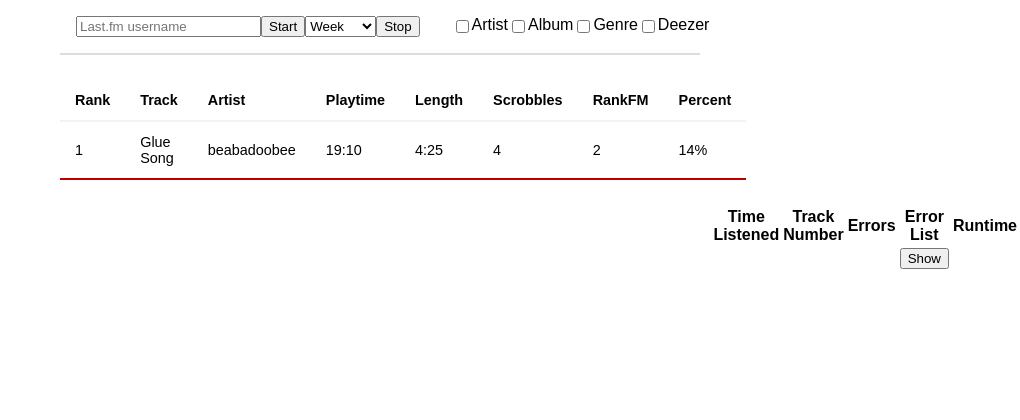
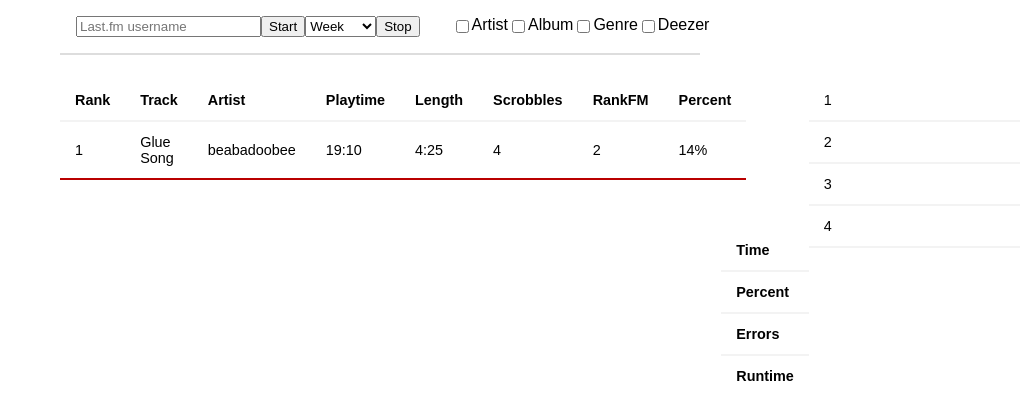
Before and after one commit to xandervsn/LastFM-Time-Charts, a website: page index.html in a window 1280 px wide. Shown: the whole page, without its empty margins (260-1280 px from the left). Drawn offline with nearby package versions, Linux system fonts and the light colour scheme.

Commit message:
new error log

```diff
--- a/index.html
+++ b/index.html
@@ -57,33 +57,52 @@
             </tbody>
           </table>
           <div id='content'  class='errors-container'>
-            <table id='books', class="errors">
+            <table id='books', class="stuffs">
                 <thead>
                     <tr>
-                        <th>Time Listened</th>
-                        <th>Track Number</th>
-                        <th>Errors</th>
-                        <th>Error List</th>
-                        <th>Runtime</th>
+                        <th id="time-listened">1</th>
                     </tr>
+                </thead>
+                <thead>
                     <tr>
-                        <td id="timeListened"></td>
-                        <td id="trackNumber"></td>
-                        <td id="errors"></td>
-                        <td>
-                            <button id="showBtn">Show</button>
-                        </td>
-                        <td id="runtime"></td>
+                        <th id="percent">2</th>
                     </tr>
+                </thead>
+                <thead>
                     <tr>
-                        <td>
-                            <td id="errorList"></td>
-                        </td>
+                        <th id="errors-num">3</th>
+                    </tr>
+                </thead>
+                <thead>
+                    <tr>
+                        <th id="runtime">4</th>
                     </tr>
                 </thead>
             </table>
         </div>
-    </div>
+            <table id='books', class="errors">
+                <thead>
+                    <tr>
+                        <th>Time</th>
+                    </tr>
+                </thead>
+                <thead>
+                    <tr>
+                        <th>Percent</th>
+                    </tr>
+                </thead>
+                <thead>
+                    <tr>
+                        <th>Errors</th>
+                    </tr>
+                </thead>
+                <thead>
+                    <tr>
+                        <th>Runtime</th>
+                    </tr>
+                </thead>
+                </table>
+        </div>
     <div class="form", id="form">
 </body>
 
--- a/src/index.js
+++ b/src/index.js
@@ -55,6 +55,10 @@ async function scrape(user, artistOn, albumOn, genreOn, deezerOn, period){
         }
         let tracks = data.toptracks.track.length
         for (let j = 0; j < tracks; j++) {
+            if(stopAsked){
+                i = pages - 1
+                j = tracks - 1
+            }
             try{
                 const playcount = data.toptracks.track[j].playcount;
                 const artistRaw = data.toptracks.track[j].artist.name
@@ -111,9 +115,9 @@ async function scrape(user, artistOn, albumOn, genreOn, deezerOn, period){
                     total += durationTotal
                     post = Date.now()
                     num++
-                    document.getElementById('timeListened').textContent = anal(total)
-                    document.getElementById('trackNumber').textContent = num
-                    document.getElementById('errors').textContent = failCount
+                    document.getElementById('time-listened').textContent = anal(total)
+                    document.getElementById('percent').textContent = perchance(optionsLast.period, total, 100)
+                    document.getElementById('errors-num').textContent = failCount
                     document.getElementById('runtime').textContent = (post-pre)/1000 + " seconds"
                     console.log("Time Listened: " + anal(total) + ", Page: " + page + " out of " + pages)
 
@@ -132,12 +136,8 @@ async function scrape(user, artistOn, albumOn, genreOn, deezerOn, period){
                     }
                 }else{
                     indice++
-                    document.getElementById('errorList').textContent += `${failLog[indice]}\n`
+                    //document.getElementById('errorList').textContent += `${failLog[indice]}\n`
                     error = false;
-                }
-                if(stopAsked){
-                    i = pages - 1
-                    j = tracks - 1
                 }
             }catch{}
         }
--- a/src/listeners.js
+++ b/src/listeners.js
@@ -1,6 +1,5 @@
 const userInput = document.getElementById("userInput")
 const stopBtn = document.getElementById("stopBtn")
-const showBtn = document.getElementById('showBtn')
 const errorList = document.getElementById('errorList')
 const content = document.getElementById('content')
 const tstinput = document.getElementById("userInput1")
@@ -18,17 +17,6 @@ btn.onclick = () => {
 
 
 stopBtn.onclick = () => {
+    console.log("working")
     onStop()
 }
-
-showBtn.onclick = function onClick(){
-    if(errorList.style.visibility == "visible"){
-        errorList.style.visibility = "hidden"
-        errorList.style.display = "none"
-        showBtn.textContent = "Show"
-    }else{
-        errorList.style.visibility = "visible"
-        errorList.style.display = "block"
-        showBtn.textContent = "Hide"
-    }
-}
--- a/style.css
+++ b/style.css
@@ -26,11 +26,6 @@ body {
   font-family: sans-serif;
 }
 
-.errors{
-  float:right;
-  width:32%
-}
-
 .content-table {
   border-right: 2px solid #f3f3f3;
   width:66.7%;
@@ -53,13 +48,12 @@ body {
   font-weight: bold;
 }
 
-.content-table th,
-.content-table td {
+.content-table th, .content-table td {
   padding: 12px 15px;
 }
 
 .content-table tbody tr {
-  border-bottom: 2px solid #dddddd;
+  border-bottom: 2px solid #f3f3f3;
 }
 
 .content-table tbody tr:nth-of-type(even) {
@@ -79,11 +73,67 @@ body {
   border-bottom: 2px solid #B90000;
 }
 
-.content-table tbody tr:hover{
+.content-table tbody tr:hover {
   color:#B90000;
 }
 
-.content-table th:hover{
+.content-table th:hover {
   color:#B90000;
   border-bottom: 2px solid #B90000;
 }
+
+
+
+
+
+
+.errors{
+  border-bottom: 2px solid #B90000;
+  border-left: 2px solid #f3f3f3;
+  float:right;
+  width:9%
+}
+
+.errors {
+  border-collapse: collapse;
+  margin: 25px 0;
+  font-size: 0.9em;
+  border-radius: 5px 5px 0 0;
+  overflow: hidden;
+}
+
+.errors thead tr {
+  border-bottom: 2px solid #f3f3f3;
+  text-align: left;
+  font-weight: bold;
+}
+
+.errors th, .errors td {
+  padding: 12px 15px;
+}
+
+
+
+.stuffs{
+  float:right;
+  width:22%
+}
+
+.stuffs {
+  border-collapse: collapse;
+  margin: 25px 0;
+  font-size: 0.9em;
+  border-radius: 5px 5px 0 0;
+  overflow: hidden;
+}
+
+.stuffs thead tr {
+  border-bottom: 2px solid #f3f3f3;
+  text-align: left;
+  font-weight: normal;
+}
+
+.stuffs th, .errors td {
+  padding: 12px 15px;
+  font-weight: normal;
+}
```
